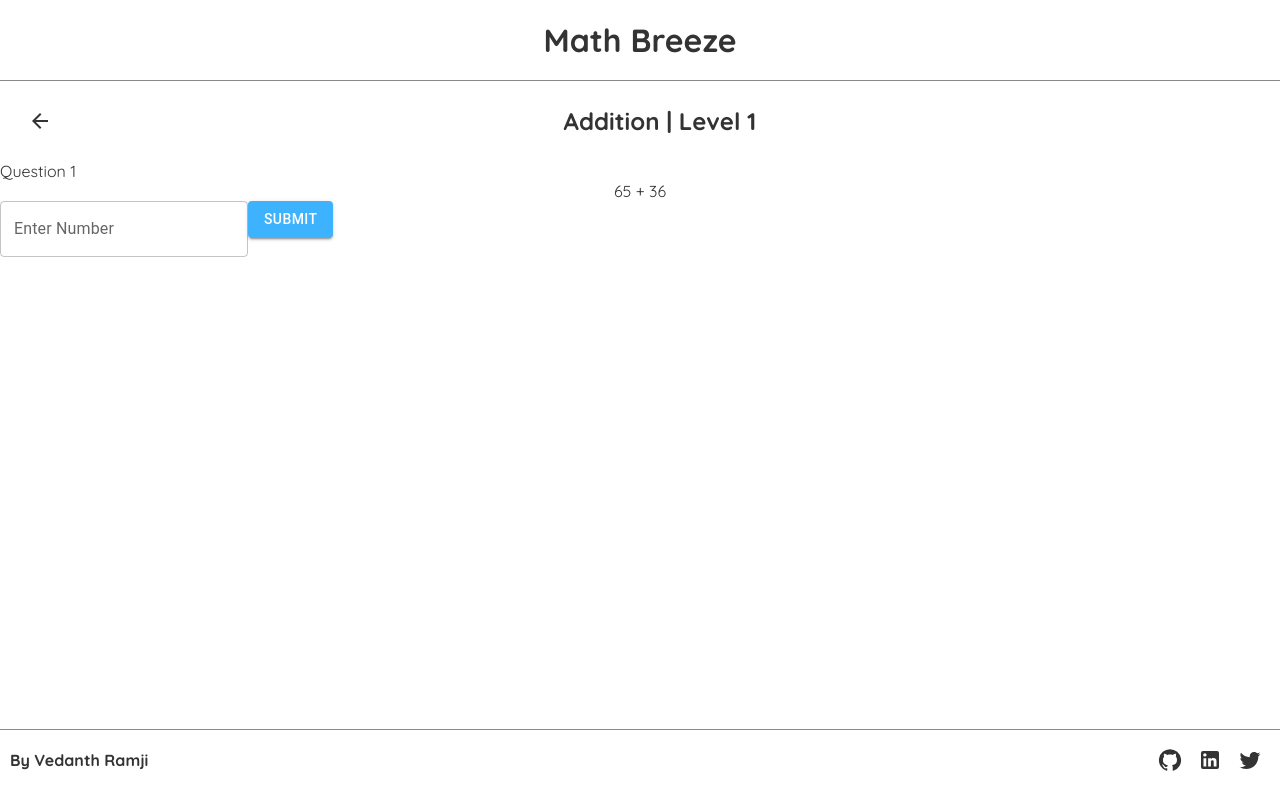
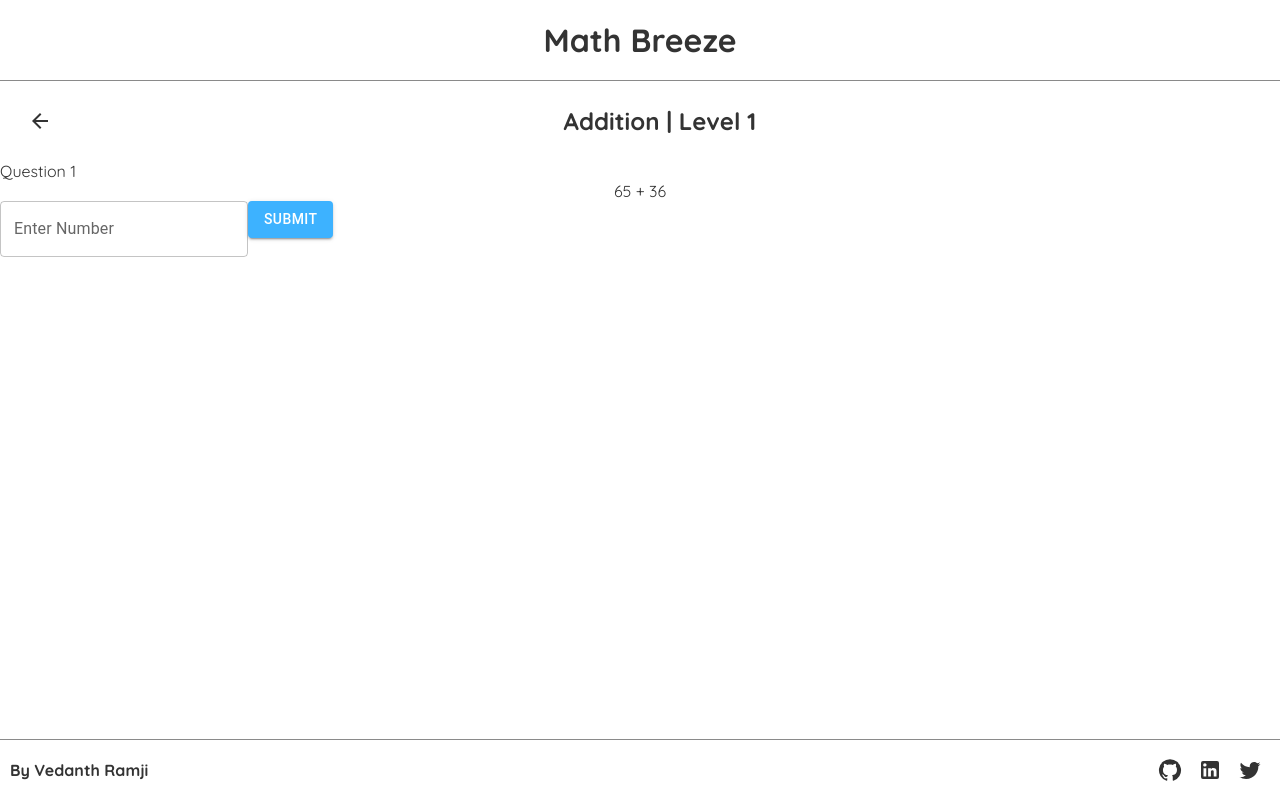
Before and after one commit to Vedanth-Ramji/mathbreeze-website, a React (Create React App) app: page /practice/addition/level1 in a window 1280 px wide. Built offline with nearby package versions, Linux system fonts and the light colour scheme.

Commit message:
fixed footer styles

```diff
--- a/src/styles/componentStyles/FooterStyles.css
+++ b/src/styles/componentStyles/FooterStyles.css
@@ -2,7 +2,6 @@
     margin-top: auto;
     border-top: 1px solid #8a8a8a;
     bottom: 0;
-    padding-bottom: 10px;
 }
 
 .footer-content {
```
